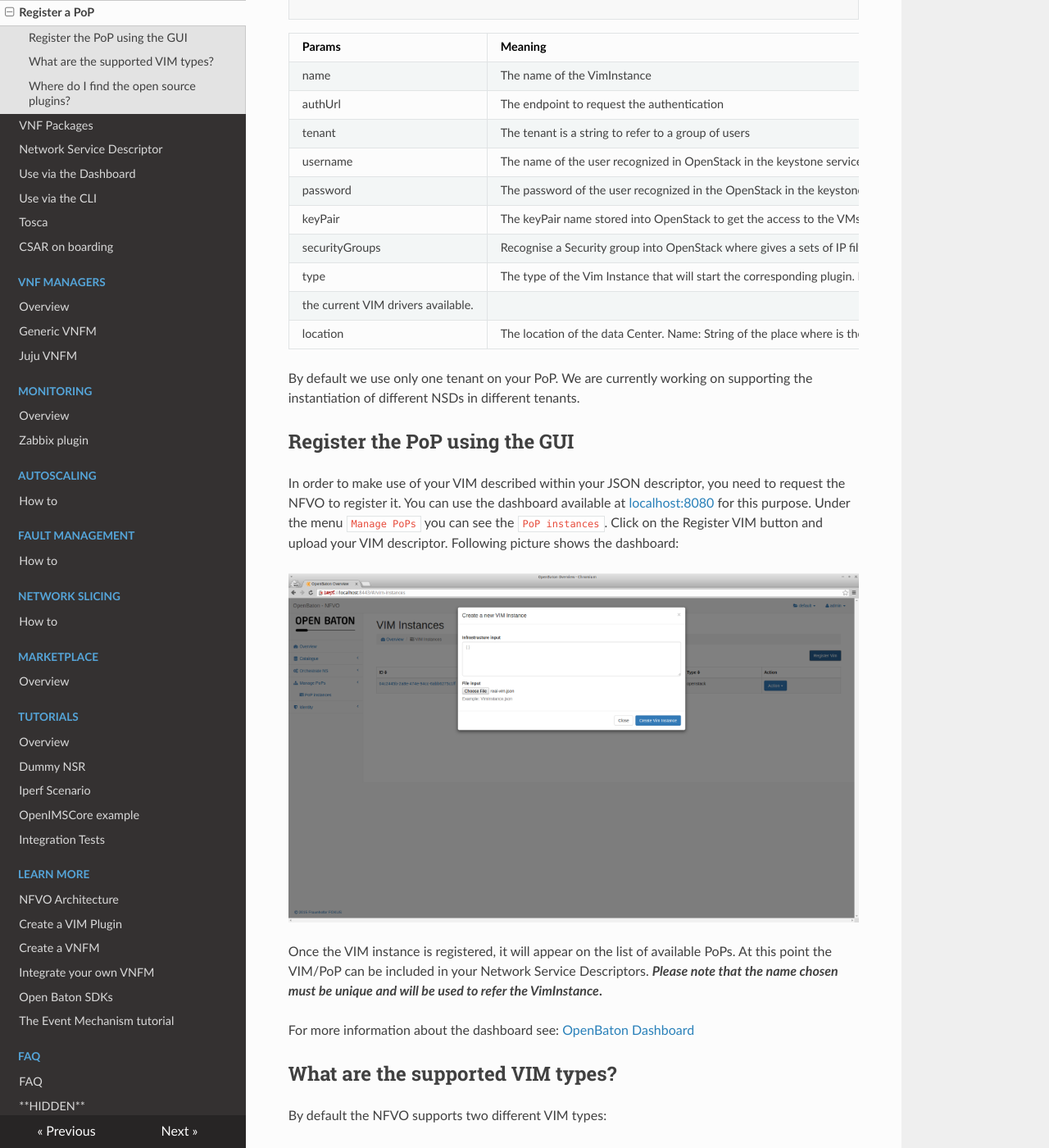
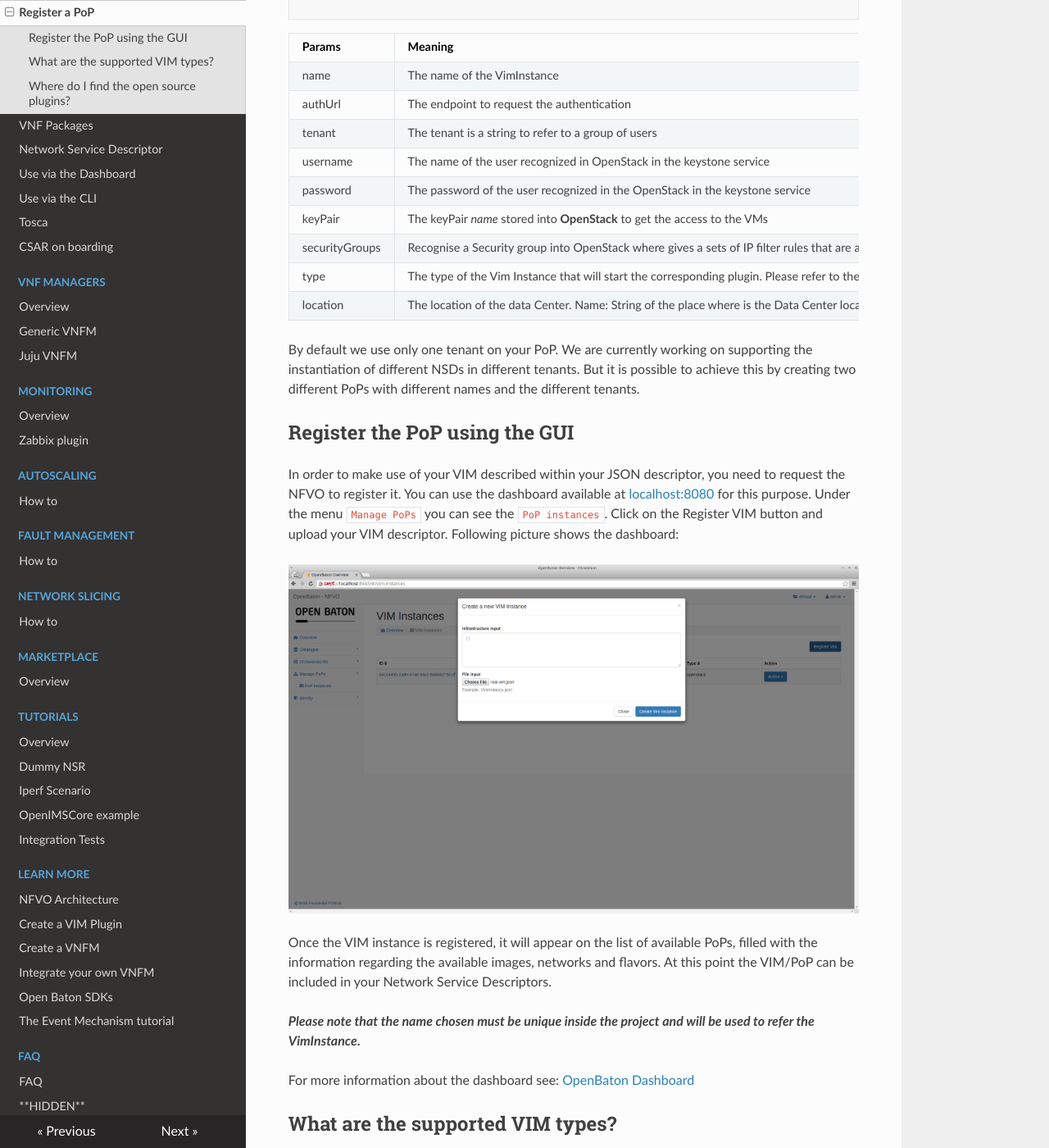
Before and after one commit to openbaton/docs, an MkDocs documentation site: the page built from docs/vim-instance.md, in a window 1280 px wide and 1400 px high, scrolled down 582 px. Shown: the whole window at 82% size. Built offline with MkDocs 1.6.1, drawn with Linux system fonts in a browser that asks for light colours; nearby versions of some CDN libraries; old or Windows-style settings are respelled for this version of MkDocs.

Commit message:
Imp: improved docuemntation

````diff
--- a/docs/vim-instance.md
+++ b/docs/vim-instance.md
@@ -27,21 +27,19 @@
 
 ```
 
+| Params         | Meaning                                                                                                                                                                                | Mandatory |
+|----------------|----------------------------------------------------------------------------------------------------------------------------------------------------------------------------------------|----------:|
+| name           | The name of the VimInstance                                                                                                                                                            |       yes |
+| authUrl        | The endpoint to request the authentication                                                                                                                                             |       yes |
+| tenant         | The tenant is a string to refer to a group of users                                                                                                                                    |       yes |
+| username       | The name of the user recognized in OpenStack in the keystone service                                                                                                                   |       yes |
+| password       | The password of the user recognized in the OpenStack in the keystone service                                                                                                           |       yes |
+| keyPair        | The keyPair _name_ stored into **OpenStack** to get the access to the VMs                                                                                                              |       yes |
+| securityGroups | Recognise a Security group into OpenStack where gives a sets of IP filter rules that are applied to an instance's networking.                                                          |        no |
+| type           | The type of the Vim Instance that will start the corresponding plugin. Please refer to the [Marketplace][marketplace-drivers] for checking what are the current VIM drivers available. |       yes |
+| location       | The location of the data Center. Name: String of the place where is the Data Center located. Latitude/Longitude geolocation point                                                      |        no |
 
-| Params          		| Meaning       													                                                                                             |
-| --------------------| -------------------------------------------------------------------------------------------------------------------------------------|
-| name  				      | The name of the VimInstance                                                                                                          |
-| authUrl 				    | The endpoint to request the authentication      	                                                                                   |
-| tenant 				      | The tenant is a string to refer to a group of users  	                                                                               |
-| username 				    | The name of the user recognized in OpenStack in the keystone service    	                                                           |
-| password 				    | The password of the user recognized in the OpenStack in the keystone service    	                                                   |
-| keyPair 				    | The keyPair name stored into OpenStack to get the access to the VMs                                                                  |
-| securityGroups 		  | Recognise a Security group into OpenStack where gives a sets of IP filter rules that are applied to an instance's networking.   	   |
-| type 		            | The type of the Vim Instance that will start the corresponding plugin. Please refer to the [Marketplace][marketplace-drivers] for checking what are
-the current VIM drivers available.                   |
-| location 				    | The location of the data Center. Name: String of the place where is the Data Center located. Latitude/Longitude geolocation point  	 |
-
-By default we use only one tenant on your PoP. We are currently working on supporting the instantiation of different NSDs in different tenants.
+By default we use only one tenant on your PoP. We are currently working on supporting the instantiation of different NSDs in different tenants. But it is possible to achieve this by creating two different PoPs with different names and the different tenants.
 
 ## Register the PoP using the GUI
 In order to make use of your VIM described within your JSON descriptor, you need to request the NFVO to register it.
@@ -50,11 +48,11 @@
 
 ![register a new PoP][register-new-pop]
 
-Once the VIM instance is registered, it will appear on the list of available PoPs. At this point the VIM/PoP can be included in your Network Service Descriptors.
-**_Please note that the name chosen must be unique and will be used to refer the VimInstance_.**
+Once the VIM instance is registered, it will appear on the list of available PoPs, filled with the information regarding the available images, networks and flavors. At this point the VIM/PoP can be included in your Network Service Descriptors.
+
+**_Please note that the name chosen must be unique inside the project and will be used to refer the VimInstance_.**
 
 For more information about the dashboard see: [OpenBaton Dashboard]
-
 
 ## What are the supported VIM types?
 
````
Also changed, not shown: docs/marketplace.md (+13 -0 lines), docs/nfvo-architecture.md (+18 -6 lines), docs/security.md (+10 -7 lines), docs/images/nfvo-marketplace-page.png (added).
